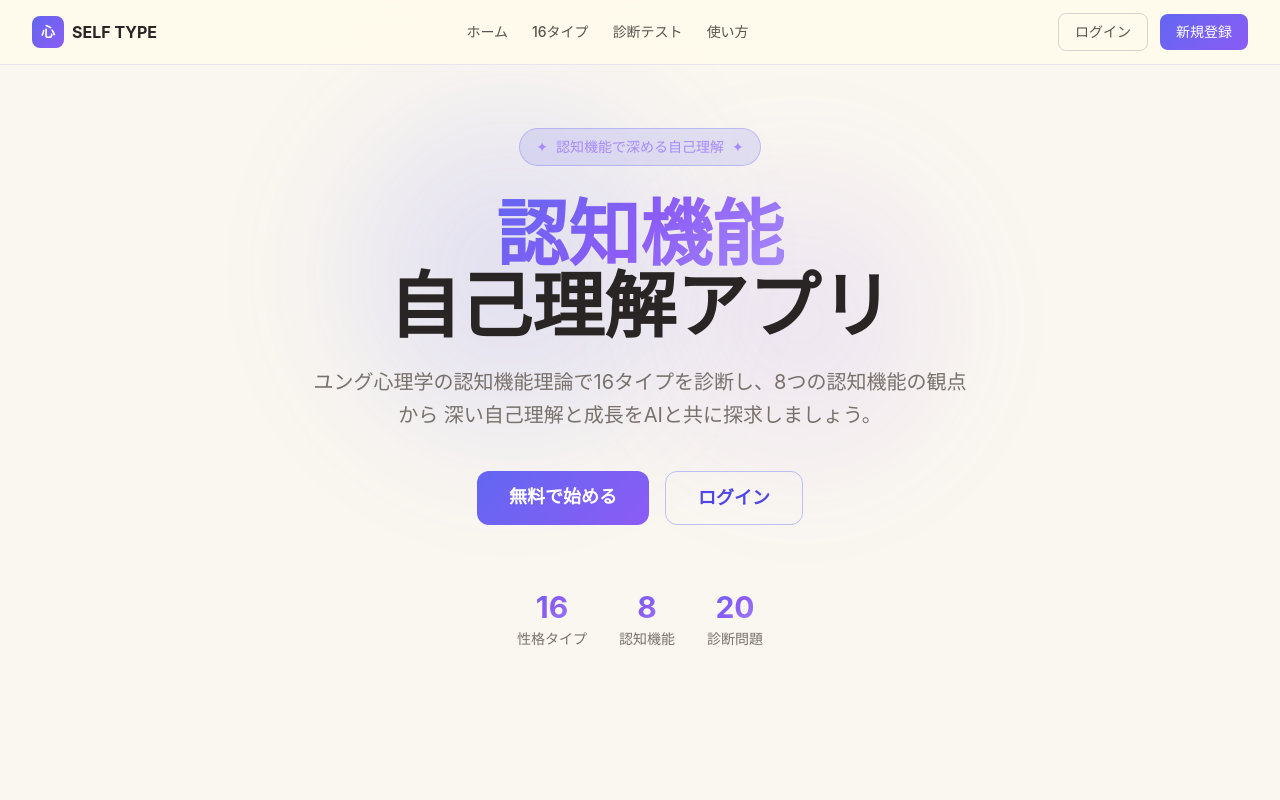
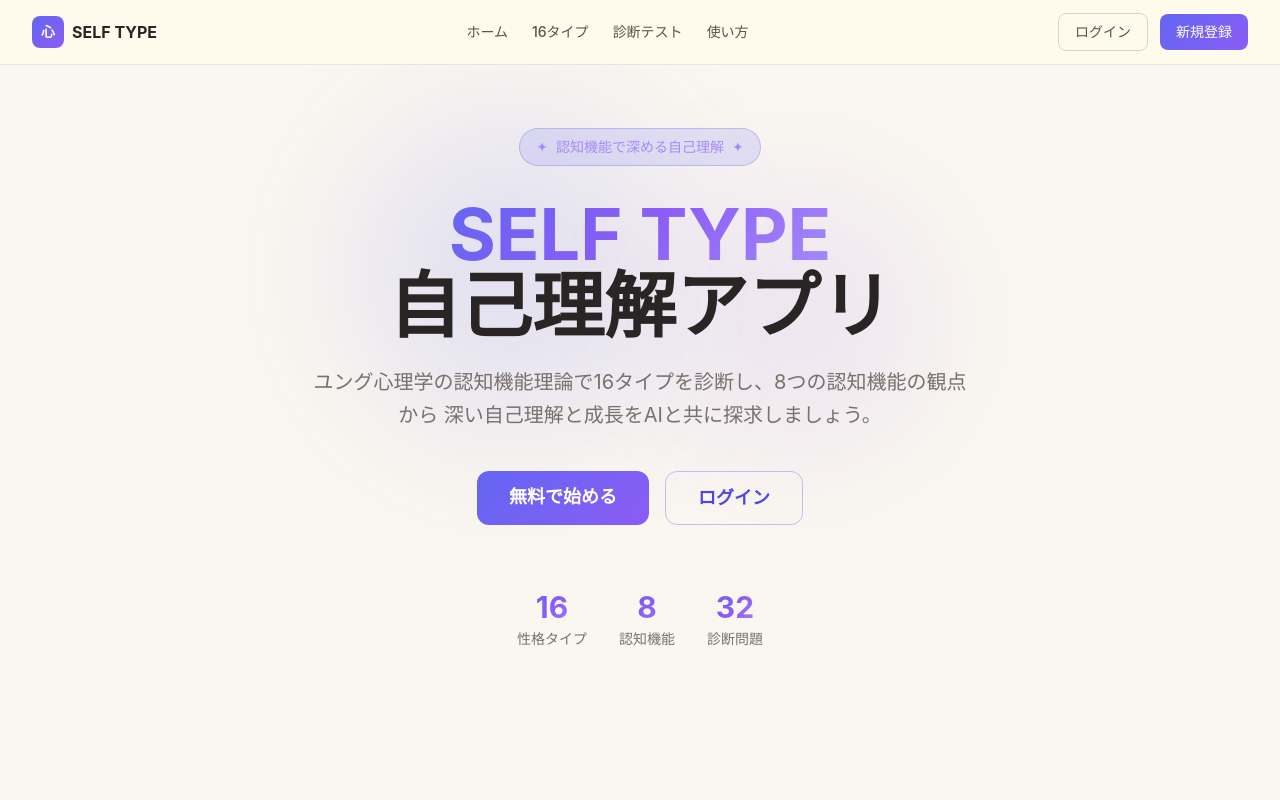
Before and after one commit to yaguyan1996/mbti-app, a Next.js app: page / in a window 1280 px wide. Shown: the top 800 px of the page. Built offline with nearby package versions, Linux system fonts and the light colour scheme; no server answers.

Commit message:
診断問題数を32に修正・ホームタイトルをSELF TYPEに変更

```diff
--- a/app/page.tsx
+++ b/app/page.tsx
@@ -38,7 +38,7 @@ export default function HomePage() {
           </div>
 
           <h1 className="text-5xl md:text-7xl font-bold mb-6 leading-tight">
-            <span className="gradient-text">認知機能</span>
+            <span className="gradient-text">SELF TYPE</span>
             <br />
             <span className="text-stone-800">自己理解アプリ</span>
           </h1>
@@ -94,7 +94,7 @@ export default function HomePage() {
             {[
               { number: '16', label: '性格タイプ' },
               { number: '8', label: '認知機能' },
-              { number: '20', label: '診断問題' },
+              { number: '32', label: '診断問題' },
             ].map((stat) => (
               <div key={stat.label}>
                 <div className="text-3xl font-bold gradient-text">{stat.number}</div>
```
